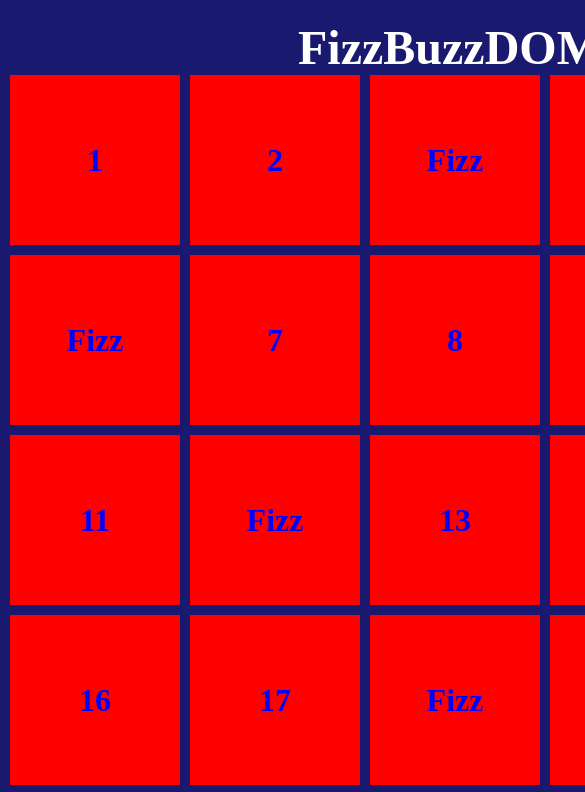
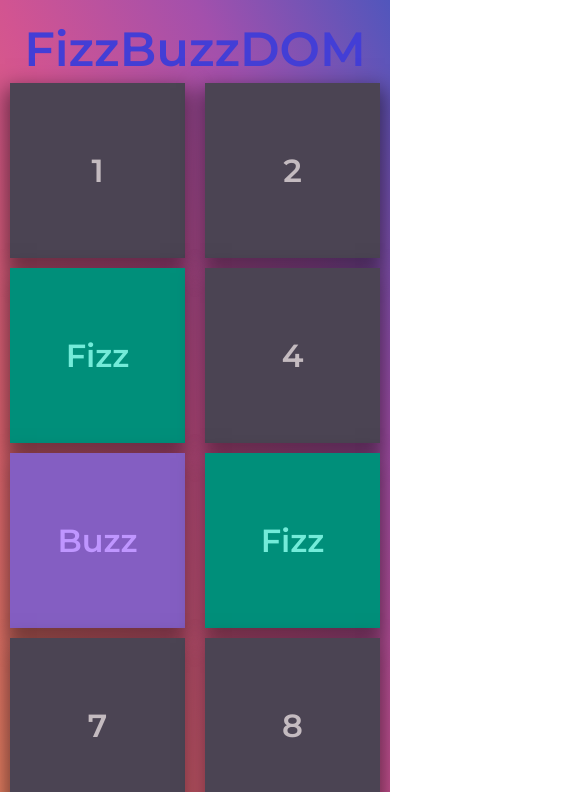
Before and after one commit to raffaelecapaldo/js-fizzbuzz, a plain HTML site: page index.html in a window 390 px wide. Shown: the top 792 px of the page, 585 px wide, since content can reach past the window. Drawn offline with Linux system fonts and the light colour scheme.

Commit message:
Bonus completed.

```diff
--- a/css/style.css
+++ b/css/style.css
@@ -4,19 +4,31 @@
     box-sizing: border-box;
 }
 
+/* PER IL RESIZE DEL BG GRADIENT DEL BODY */
+html {
+    height: 100%;
+}
+
 body {
-    background-color: midnightblue;
+    height: 100%;
+    margin: 0;
+    background-repeat: no-repeat;
+    background-attachment: fixed;
+    font-family: 'Montserrat', sans-serif;
+    background-image: linear-gradient(to left bottom, #5156bc, #a350ac, #d25491, #e96876, #ee8762);
 }
 
 .container {
-    width: 900px;
+    width: 1200px;
     margin: 20px auto;
 }
 
 .container h1 {
     text-align: center;
-    color: white;
+    color: #433ed6;
+    text-decoration: solid;
     font-size: 3rem;
+    margin-bottom: 10px;
 }
 
 .box-container {
@@ -24,23 +36,114 @@ body {
     display: flex;
     justify-content: center;
     flex-wrap: wrap;
+    margin-right: 10px;
 
 }
 
 .box {
-    width: calc(100% / 5 - 10px);
-    height: calc(900px / 5 - 10px);
+    width: calc(100%/ 7 - 20px);
+    padding-bottom: calc(100% / 7 - 20px);
     margin-left: 10px;
-    background-color: red;
+    margin-right: 10px;
     margin-bottom: 10px;
-
+    box-shadow: 0px 10px 20px 5px rgba(0, 0, 0, 0.5);
+    transform: translateY(-5px);
     display: flex;
     justify-content: center;
     align-items: center;
+    position: relative;
+    transition: 0.3s;
+}
+
+.box:hover {
+    cursor: pointer;
+    transform: scale(0.95)
 }
 
 .box span {
-    font-size:2rem;
+    font-size: 2rem;
     font-weight: bold;
-    color:blue;
+    position: absolute;
+    top: 33%;
 }
+
+.bg-fizz {
+    background-color: #008F7A;
+    color: #73EBD9;
+}
+
+.bg-buzz {
+    background-color: #845EC2;
+    color: #BF96FF;
+}
+
+.bg-fizzbuzz {
+    background-color: #FFC75F;
+    color: #927032;
+
+}
+
+.bg-number {
+    background-color: #4B4453;
+    color: #c4bbc0;
+
+}
+
+
+@media screen and (max-width:1200px) {
+    .container {
+        width: 100%;
+    }
+
+    .box {
+        width: calc(100%/ 7 - 20px);
+        padding-bottom: calc(100% / 7 - 20px);
+
+    }
+}
+
+@media screen and (max-width:1176px) {
+    .box {
+        width: calc(100%/ 6 - 20px);
+        padding-bottom: calc(100% / 6 - 20px);
+    }
+}
+
+@media screen and (max-width:994px) {
+    .box {
+        width: calc(100%/ 5 - 20px);
+        padding-bottom: calc(100% / 5 - 20px);
+    }
+}
+
+@media screen and (max-width:854px) {
+    .box {
+        width: calc(100%/ 4 - 20px);
+        padding-bottom: calc(100% / 4 - 20px);
+    }
+}
+
+@media screen and (max-width:698px) {
+    .box {
+        width: calc(100%/ 3 - 20px);
+        padding-bottom: calc(100% / 3 - 20px);
+    }
+}
+
+@media screen and (max-width:520px) {
+    .box {
+        width: calc(100%/ 2 - 20px);
+        padding-bottom: calc(100% / 2 - 20px);
+    }
+}
+
+@media screen and (max-width:334px) {
+    .box {
+        width: calc(100%/ 1 - 20px);
+        padding-bottom: calc(100% / 1 - 20px);
+    }
+}
+
+.box span {
+    top: 39%;
+}
--- a/index.html
+++ b/index.html
@@ -1,23 +1,27 @@
 <!DOCTYPE html>
 <html lang="en">
+
 <head>
     <meta charset="UTF-8">
     <meta http-equiv="X-UA-Compatible" content="IE=edge">
     <meta name="viewport" content="width=device-width, initial-scale=1.0">
+    <link rel="preconnect" href="https://fonts.googleapis.com">
+    <link rel="preconnect" href="https://fonts.gstatic.com" crossorigin>
+    <link href="https://fonts.googleapis.com/css2?family=Montserrat:wght@400;500;600&display=swap" rel="stylesheet">
     <link rel="stylesheet" href="css/style.css">
     <title>FizzBuzz</title>
 </head>
+
 <body>
-    <div class="container">
-        <h1>FizzBuzzDOM</h1>
-        <div class="box-container" id="box-container">
+    <div class="bg-body">
+        <div class="container">
+            <h1>FizzBuzzDOM</h1>
+            <div class="box-container" id="box-container">
 
-
+            </div>
         </div>
     </div>
-
-
-
     <script src="js/script.js"></script>
 </body>
+
 </html>
--- a/js/script.js
+++ b/js/script.js
@@ -1,17 +1,17 @@
 /* Scrivi un programma che stampi in console i numeri da 1 a 100,
 ma che per i multipli di 3 stampi “Fizz” al posto del numero e per i multipli di 5 stampi “Buzz”.
 Per i numeri che sono sia multipli di 3 che di 5 stampi “FizzBuzz”. */
-
+//VARIABILE CONTENTE IL DIV BOX-CONTAINER
 const boxContainer = document.getElementById("box-container");
 
 
 //CICLO FOR PER ITERARE 100 VOLTE
 for (let i = 1; i < 101; i++) {
-
-    const fizzHtml = `<div class="box"><span>Fizz</span></div>`;
-    const buzzHtml = `<div class="box"><span>Buzz</span></div>`;
-    const fizzBuzzHtml = `<div class="box"><span>FizzBuzz</span></div>`;
-    const numberHtml = `<div class="box"><span>${i}</span></div>`;
+    //VARIABILI CONTENENTE HTML DA INSERIRE PER OGNI TIPO DI BOX
+    const fizzHtml = `<div class="box bg-fizz"><span>Fizz</span></div>`;
+    const buzzHtml = `<div class="box bg-buzz"><span>Buzz</span></div>`;
+    const fizzBuzzHtml = `<div class="box bg-fizzbuzz"><span>FizzBuzz</span></div>`;
+    const numberHtml = `<div class="box bg-number"><span>${i}</span></div>`;
     //SE SONO MULTIPLI DI 5 o 3 STAMPARE FIZZBUZZ
     if (i % 3 == 0 && i % 5 == 0) {
         console.log("FizzBuzz")
@@ -20,7 +20,7 @@ for (let i = 1; i < 101; i++) {
     //SE SONO MULTIPLI DI 3 STAMPARE FIZZ
     else if (i % 3 == 0) {
         console.log("Fizz")
-       boxContainer.innerHTML += fizzHtml;
+        boxContainer.innerHTML += fizzHtml;
 
     }
     //SE SONO MULTIPLI DI 5 STAMPARE BUZZ
```
